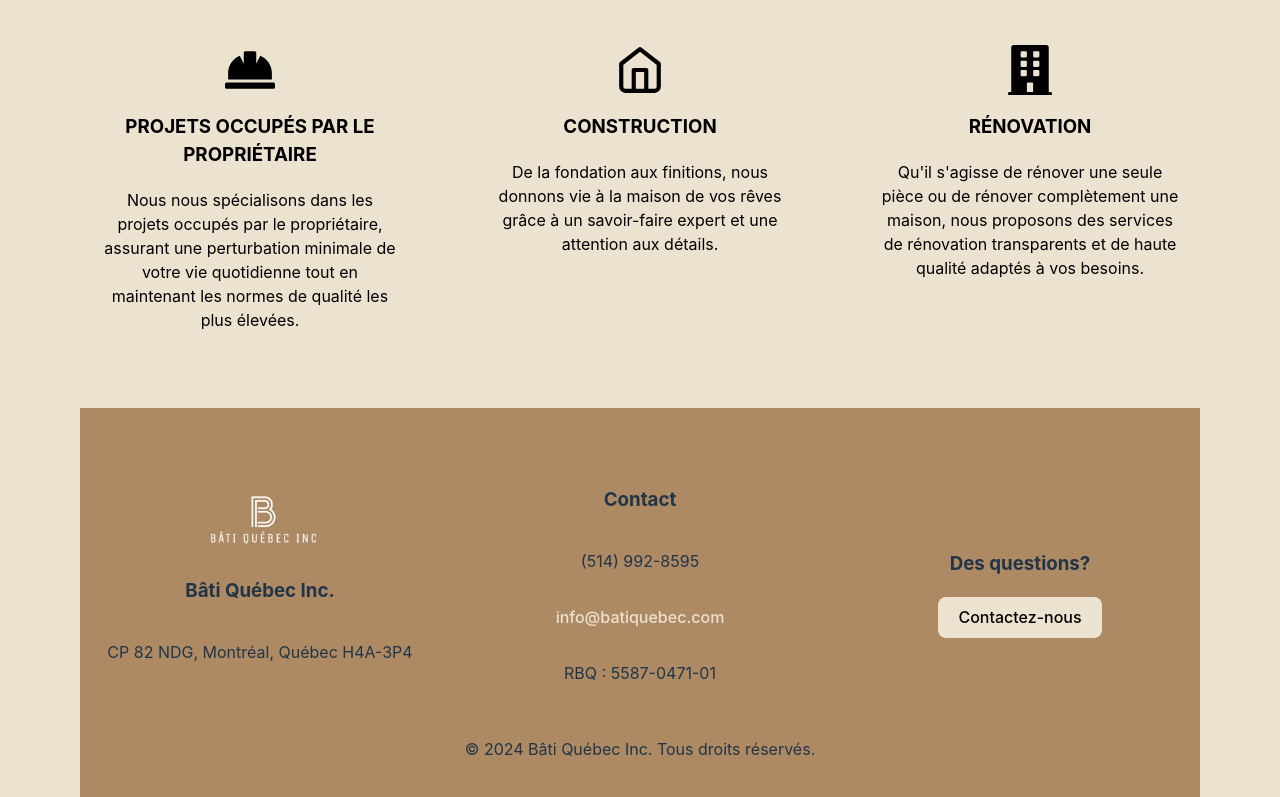
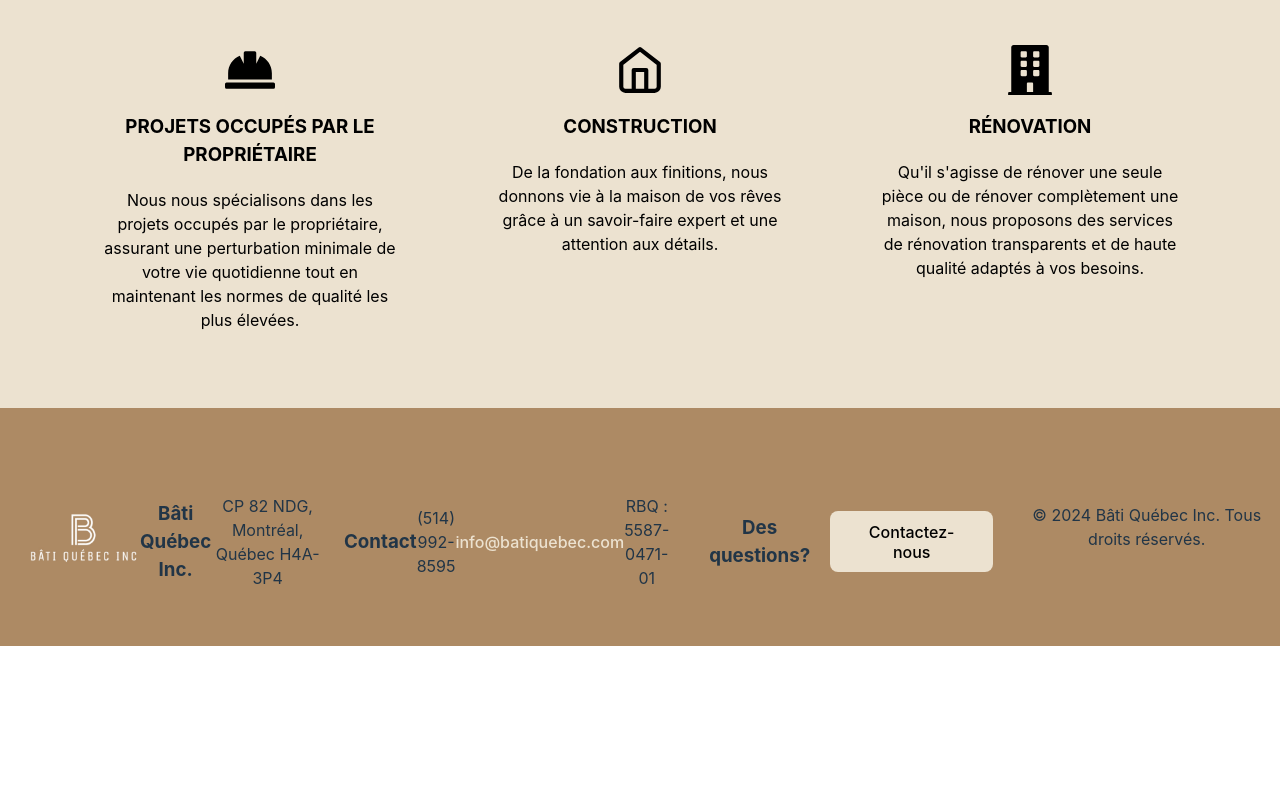
Before and after one commit to MyriamAssam/bati, a React (Vite) app: page / in a window 1280 px wide. Shown: the part 890-1687 px from the top of the page. After the commit the page ends 1536 px from the top, so only its background shows below. Built offline with nearby package versions, Linux system fonts and the light colour scheme.

Commit message:
Ajustement style

```diff
--- a/src/App.css
+++ b/src/App.css
@@ -217,7 +217,7 @@ main {
   padding: 20px 0;
   background-color: #AD8A64;
   display: flex;
-  flex-direction: column;
+
   align-items: center;
   text-align: center;
   position: relative;
@@ -237,10 +237,10 @@ main {
 
 .footer-section {
   display: flex;
-  flex-direction: column;
+
   align-items: center;
   text-align: center;
-  margin-top: 20px;
+  margin-top: 30px;
 }
 
 .footer-section .footer-link {
```
